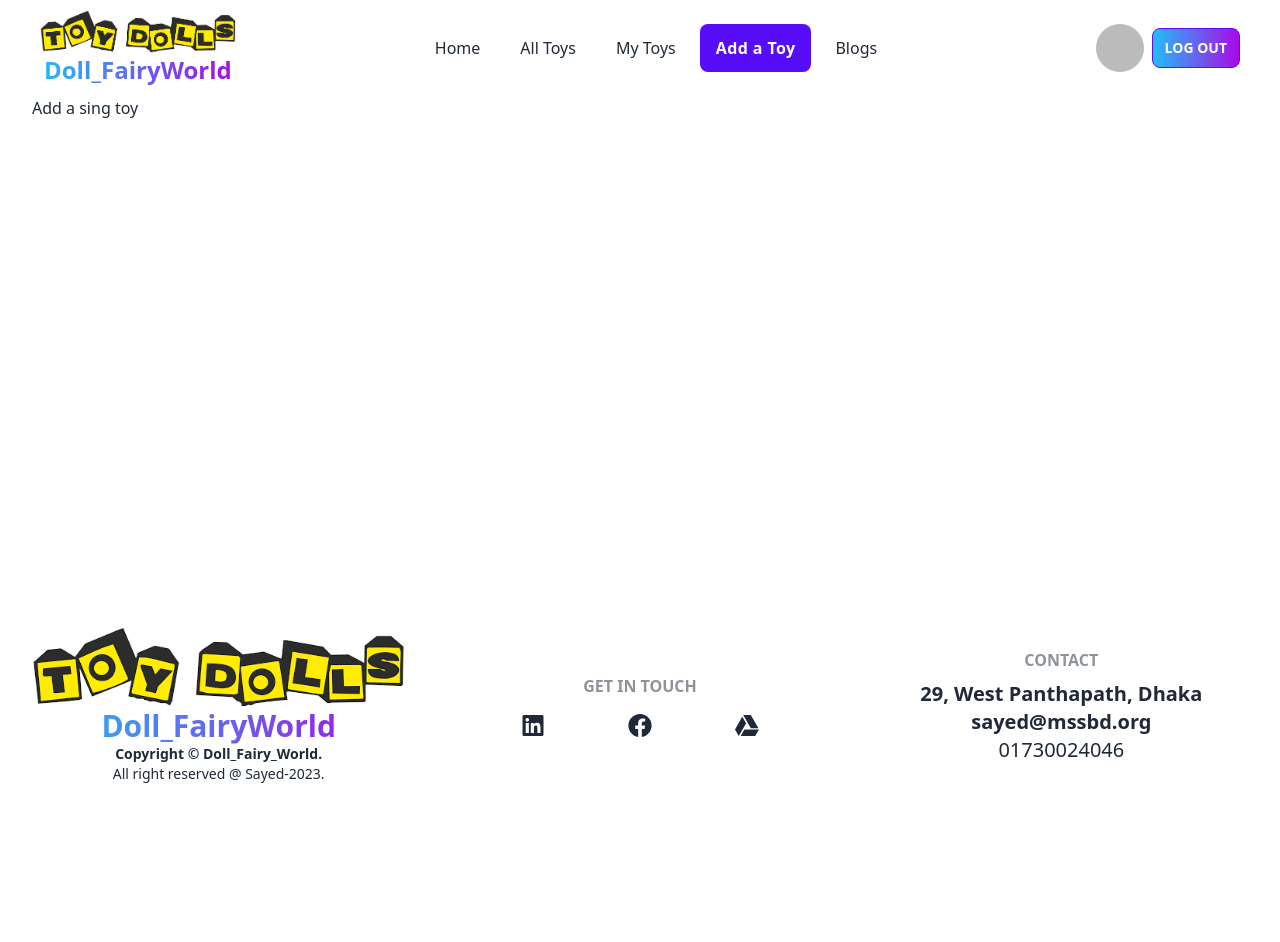
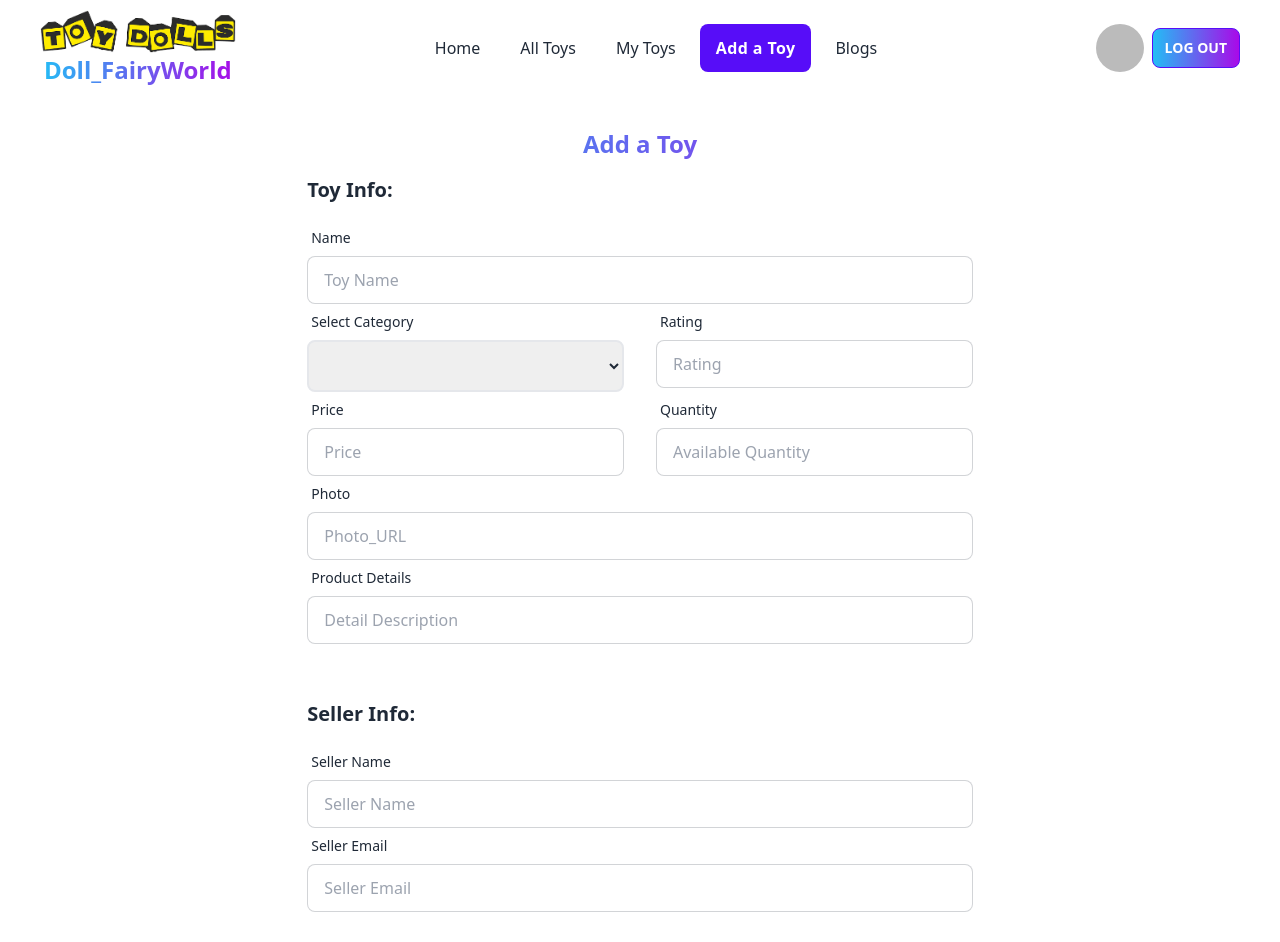
Before and after one commit to sayed8901/Toy-Doll-FairyWorld-Client, a React (Vite) app: page /add-toy in a window 1280 px wide. Shown: the top 942 px of the page. Before the commit the page ends 800 px from the top, so only its background shows below. Built offline with nearby package versions, Linux system fonts and the light colour scheme; no server answers; sample sign-in values are in the browser's storage.

Commit message:
new toy functionality added successfully.

```diff
--- a/src/components/Login_register/Login.jsx
+++ b/src/components/Login_register/Login.jsx
@@ -104,7 +104,9 @@ const Login = () => {
       onSubmit={handleLogin}
       className="card-body w-full sm:max-w-[80%] md:max-w-[70%] lg:max-w-[60%] xl:max-w-[50%] mx-auto"
     >
-      <h2 className="text-2xl font-bold text-center text-gradient mb-2">Log in Now!</h2>
+      <h2 className="text-3xl font-bold text-center mb-2">
+        <span className="text-gradient">Log in</span> Now!
+      </h2>
       <div className="form-control">
         <label className="label">
           <span className="label-text">Email</span>
--- a/src/components/Login_register/Register.jsx
+++ b/src/components/Login_register/Register.jsx
@@ -15,8 +15,7 @@ const Register = () => {
   };
 
   // props extracting using AuthContext
-  const { createNewUser, updateUserData } =
-    useContext(AuthContext);
+  const { createNewUser, updateUserData } = useContext(AuthContext);
   //   console.log(createNewUser);
 
   const handleRegister = (e) => {
@@ -65,7 +64,7 @@ const Register = () => {
                 "User profile has been successfully updated.";
               console.log(successMessage);
               setSuccessMsg(successMessage);
-            //   console.log(newUser);
+              //   console.log(newUser);
             })
             .catch((error) => {
               console.log(error.message);
@@ -86,7 +85,9 @@ const Register = () => {
       onSubmit={handleRegister}
       className="card-body w-full sm:max-w-[80%] md:max-w-[70%] lg:max-w-[60%] xl:max-w-[50%] mx-auto"
     >
-      <h2 className="text-2xl font-bold text-center text-gradient mb-2">Register Now!</h2>
+      <h2 className="text-3xl font-bold text-center mb-2">
+        <span className="text-gradient">Register</span> Now!
+      </h2>
       <div className="form-control">
         <label className="label">
           <span className="label-text">Name</span>
@@ -104,7 +105,7 @@ const Register = () => {
           <span className="label-text">Photo</span>
         </label>
         <input
-          type="text"
+          type="url"
           name="photo"
           placeholder="Photo_URL"
           className="input input-bordered"
@@ -140,11 +141,17 @@ const Register = () => {
           {/* based on handleToggle function, dynamically change the button text.. */}
           <span className="w-10 text-2xl" onClick={handleToggle}>
             {showPassword ? (
-              <span className="tooltip tooltip-primary" data-tip="Click to hide password">
+              <span
+                className="tooltip tooltip-primary"
+                data-tip="Click to hide password"
+              >
                 <FaEyeSlash />
               </span>
             ) : (
-              <span className="tooltip tooltip-primary" data-tip="Click to show password">
+              <span
+                className="tooltip tooltip-primary"
+                data-tip="Click to show password"
+              >
                 <FaEye />
               </span>
             )}
--- a/src/components/Shared/Navbar.jsx
+++ b/src/components/Shared/Navbar.jsx
@@ -125,7 +125,7 @@ const Navbar = () => {
           </div>
         ) : (
           <button>
-            <Link to={"/login"} className="btn btn-sm btn-primary h-10 bg-gradient">
+            <Link to={"/login"} className="btn btn-sm btn-primary h-10 bg-gradient font-bold">
               log in
             </Link>
           </button>
--- a/src/components/Toys/AddToy.jsx
+++ b/src/components/Toys/AddToy.jsx
@@ -1,10 +1,205 @@
+import { useEffect, useState } from "react";
+import Swal from "sweetalert2";
 
 const AddToy = () => {
-    return (
+
+    const [toysData, setToysData] = useState([]);
+
+    useEffect(() => {
+      fetch("http://localhost:5000/toys")
+        .then((res) => res.json())
+        .then((data) => setToysData(data));
+    }, []);
+
+    const uniqueCategories = [...new Set(toysData.map((toy) => toy.category))];
+    // console.log(uniqueCategories);
+
+
+  const handleAddToy = (e) => {
+    e.preventDefault();
+    const form = e.target;
+    const toyName = form.toyName.value;
+    const category = form.category.value;
+    const rating = form.rating.value;
+    const price = form.price.value;
+    const availableQuantity = form.availableQuantity.value;
+    const picture = form.picture.value;
+    const description = form.description.value;
+    const sellerName = form.sellerName.value;
+    const sellerEmail = form.sellerEmail.value;
+    const newToy = {
+      toyName,
+      category,
+      rating,
+      price,
+      availableQuantity,
+      picture,
+      description,
+      sellerName,
+      sellerEmail
+    };
+    // console.log(newToy);
+
+    fetch("http://localhost:5000/toys", {
+        method: 'POST',
+        headers: {
+            'content-type': "application/json"
+        },
+        body: JSON.stringify(newToy)
+    })
+        .then((res) => res.json())
+        .then((data) => {
+            console.log(data);
+            if(data.insertedId){
+                Swal.fire({
+                    title: 'Yaa...hoo...!',
+                    text: 'New toy added successfully',
+                    icon: 'success',
+                    confirmButtonText: 'Success!'
+                  })
+
+            }
+        })
+  };
+
+
+
+  return (
+    <div>
+      <form
+        onSubmit={handleAddToy}
+        className="card-body w-full sm:max-w-[90%] md:max-w-[80%] lg:max-w-[70%] xl:max-w-[60%] mx-auto"
+      >
+        <h2 className="text-2xl font-bold text-center text-gradient mb-2">
+          Add a Toy
+        </h2>
         <div>
-            Add a sing toy
+          <h3 className="text-xl font-bold mb-4">Toy Info:</h3>
+          <div className="form-control">
+            <label className="label">
+              <span className="label-text">Name</span>
+            </label>
+            <input
+              type="text"
+              name="toyName"
+              placeholder="Toy Name"
+              className="input input-bordered"
+              required
+            />
+          </div>
+          <div className="grid grid-cols-1 sm:grid-cols-2 gap-2 lg:gap-8">
+            <div className="form-control">
+              <label className="label">
+                <span className="label-text">Select Category</span>
+              </label>
+              <select className="border-2 rounded-lg p-3" name="category" id="category" placeholder="add a category" required>
+                <option className="font-bold" value={uniqueCategories[0]}>{uniqueCategories[0]}</option>
+                <option className="font-bold" value={uniqueCategories[1]}>{uniqueCategories[1]}</option>
+                <option className="font-bold" value={uniqueCategories[2]}>{uniqueCategories[2]}</option>
+                <option className="font-bold" value={uniqueCategories[3]}>{uniqueCategories[3]}</option>
+              </select>
+            </div>
+            <div className="form-control">
+              <label className="label">
+                <span className="label-text">Rating</span>
+              </label>
+              <input
+                type="text"
+                name="rating"
+                placeholder="Rating"
+                className="input input-bordered"
+                required
+              />
+            </div>
+          </div>
+          <div className="grid grid-cols-1 sm:grid-cols-2 gap-2 lg:gap-8">
+            <div className="form-control">
+              <label className="label">
+                <span className="label-text">Price</span>
+              </label>
+              <input
+                type="text"
+                name="price"
+                placeholder="Price"
+                className="input input-bordered"
+                required
+              />
+            </div>
+            <div className="form-control">
+              <label className="label">
+                <span className="label-text">Quantity</span>
+              </label>
+              <input
+                type="text"
+                name="availableQuantity"
+                placeholder="Available Quantity"
+                className="input input-bordered"
+                required
+              />
+            </div>
+          </div>
+          <div className="form-control w-full">
+            <label className="label">
+              <span className="label-text">Photo</span>
+            </label>
+            <input
+              type="text"
+              name="picture"
+              placeholder="Photo_URL"
+              className="input input-bordered"
+              required
+            />
+          </div>
+          <div className="form-control">
+            <label className="label">
+              <span className="label-text">Product Details</span>
+            </label>
+            <input
+              type="text"
+              name="description"
+              placeholder="Detail Description"
+              className="input input-bordered"
+              required
+            />
+          </div>
         </div>
-    );
+
+        <div>
+          <h3 className="text-xl font-bold mt-12 mb-4">Seller Info:</h3>
+          <div className="form-control">
+            <label className="label">
+              <span className="label-text">Seller Name</span>
+            </label>
+            <input
+              type="text"
+              name="sellerName"
+              placeholder="Seller Name"
+              className="input input-bordered"
+              required
+            />
+          </div>
+          <div className="form-control">
+            <label className="label">
+              <span className="label-text">Seller Email</span>
+            </label>
+            <input
+              type="email"
+              name="sellerEmail"
+              placeholder="Seller Email"
+              className="input input-bordered"
+              required
+            />
+          </div>
+        </div>
+
+        <input
+          className="btn btn-primary w-36 mx-auto mt-6 bg-gradient font-bold"
+          type="submit"
+          value="Add"
+        />
+      </form>
+    </div>
+  );
 };
 
 export default AddToy;
--- a/src/components/Toys/AllToys.jsx
+++ b/src/components/Toys/AllToys.jsx
@@ -24,7 +24,7 @@ const AllToys = () => {
     }
   };
 
-//   const [searchedToys, setSearchedToys] = useState([]);
+  //   const [searchedToys, setSearchedToys] = useState([]);
 
   const handleSearch = (event) => {
     event.preventDefault();
@@ -33,30 +33,32 @@ const AllToys = () => {
 
     fetch(`http://localhost:5000/toySearchByToyNameOrCategory/${searchText}`)
       .then((res) => res.json())
-      .then((data) => setToysData(data))
+      .then((data) => setToysData(data));
 
     event.target.reset();
   };
 
   return (
     <div>
-      <h2 className="text-2xl lg:text-3xl font-bold text-center my-12">
+      {/* <h2 className="text-2xl lg:text-3xl font-bold text-center my-12">
         Our Exclusive <span className="text-gradient">Doll Gallery</span>
-      </h2>
+      </h2> */}
 
       <form
         onSubmit={handleSearch}
-        className="form-control w-full max-w-lg mx-auto mt-16 mb-8"
+        className="form-control w-full max-w-lg mx-auto my-12"
       >
-        <label className="font-bold text-center text-xl mb-4">
-          Search by toy name or toys catagory
+        <label className="text-2xl lg:text-3xl font-bold text-center mb-8">
+          Here you can search by- <br /> <span className="text-gradient">Toy name</span> or{" "}
+          <span className="text-gradient">Toys category</span>
         </label>
         <div className="flex gap-4 mx-auto">
           <input
             type="text"
             name="searchText"
-            placeholder="Toy Name or category"
+            placeholder="Type Toy Name/ Category"
             className="input input-bordered w-full max-w-lg"
+            required
           />
           <input
             className="btn btn-outline bg-gradient text-white font-bold"
```
